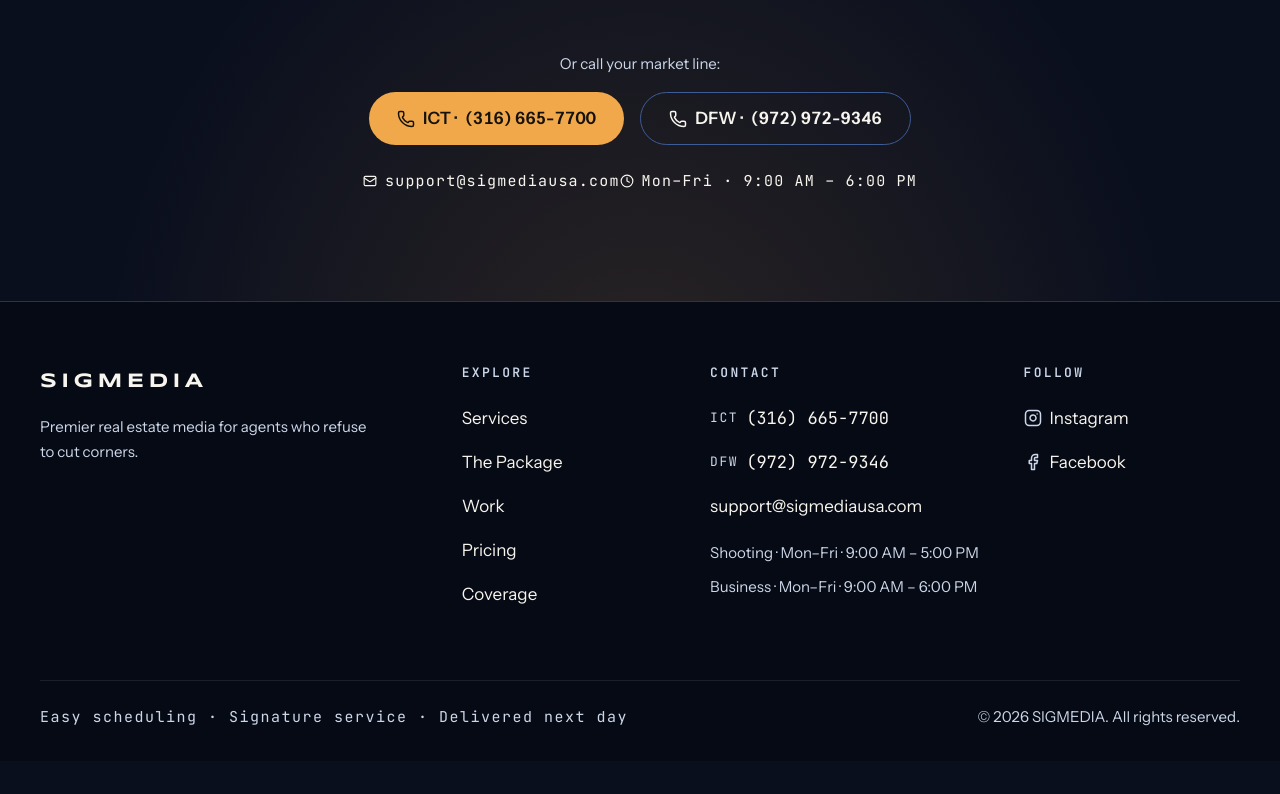
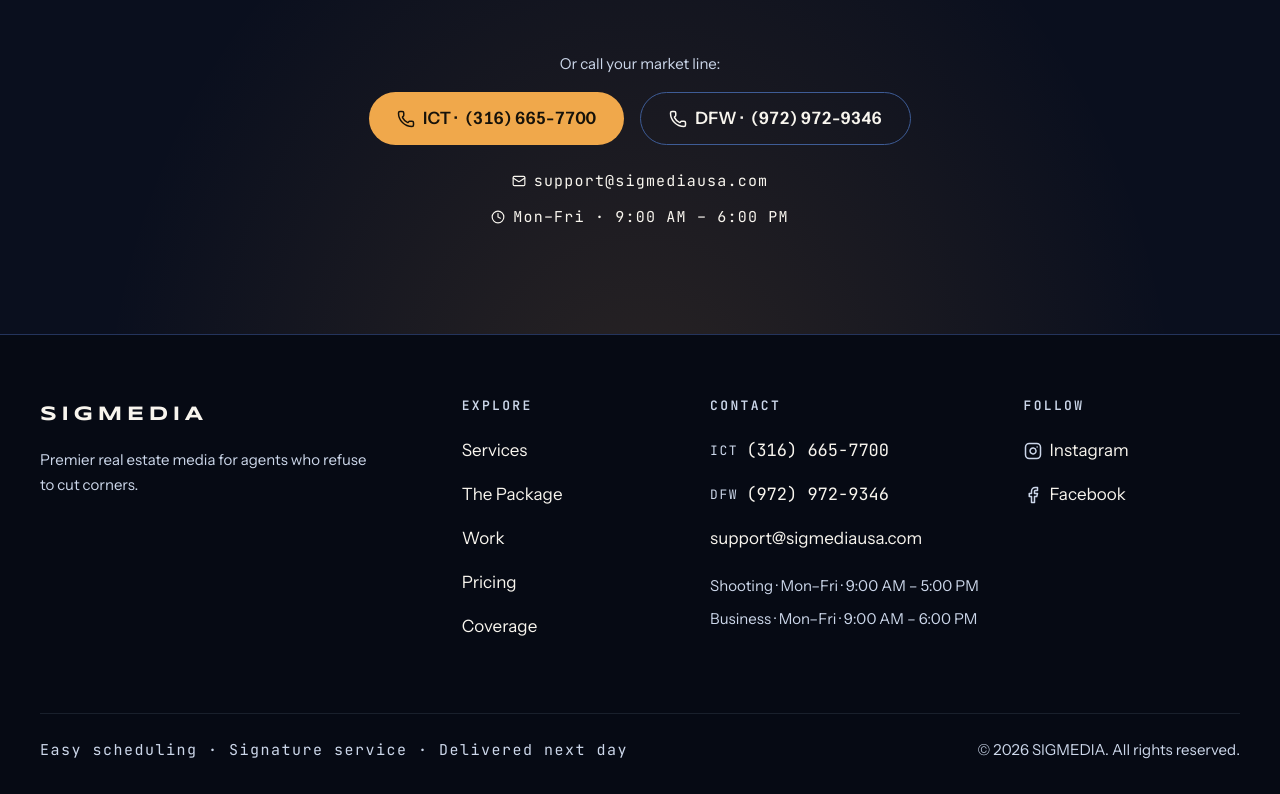
Before and after one commit to muneebnawaz018/sigmediausa, a React (Vite) app: page / in a window 1280 px wide. Shown: the part 8813-9607 px from the top of the page. Before the commit the page ends 9574 px from the top, so only its background shows below. Built offline with nearby package versions, Linux system fonts and the light colour scheme.

Commit message:
virtual twilight button overlay fixed

```diff
--- a/src/components/cta-band.css
+++ b/src/components/cta-band.css
@@ -57,7 +57,8 @@
 }
 
 .cta-band__email {
-  display: inline-flex;
+  display: flex;
+  justify-content: center;
   align-items: center;
   gap: var(--space-2);
   margin-top: var(--space-6);
@@ -74,10 +75,11 @@
 }
 
 .cta-band__hours {
-  display: inline-flex;
+  display: flex;
+  justify-content: center;
   align-items: center;
   gap: var(--space-2);
-  margin-top: var(--space-6);
+  margin-top: var(--space-3);
   font-family: var(--font-mono);
   font-size: var(--text-sm);
   font-variant-numeric: tabular-nums;
--- a/src/styles/base.css
+++ b/src/styles/base.css
@@ -115,6 +115,13 @@ h1, h2, h3, h4 {
 .exif__meta {
   color: var(--slate-dim);
   letter-spacing: 0.08em;
+}
+
+/* Small screens: long meta phrases may wrap instead of overflowing */
+@media (max-width: 480px) {
+  .exif__meta {
+    white-space: normal;
+  }
 }
 
 /* Section heading */
```
